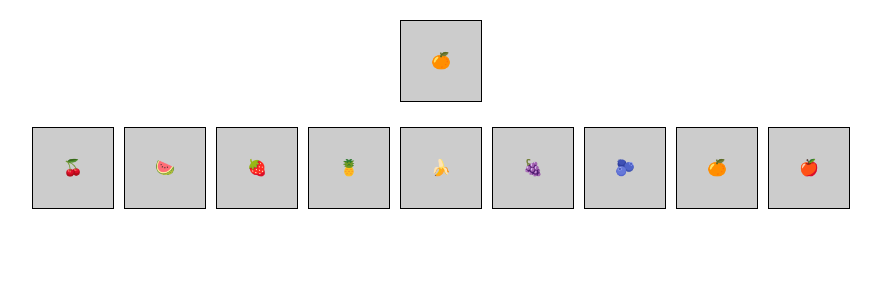
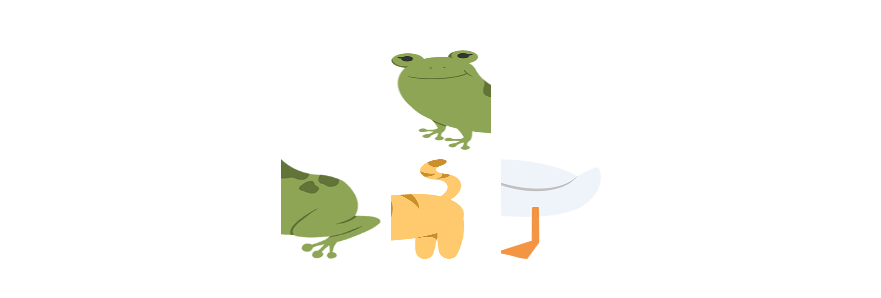
Before and after one commit to Henaniomu/ZSWI, a plain HTML site: page Game/Clicks/index.html in a window 1280 px wide. Shown: the whole page, without its empty margins (199-1080 px from the left). Drawn offline with Linux system fonts and the light colour scheme.

Commit message:
added pictures support. there are two lists of pictures, first one is for the left halves of the animal/fruit/whatever, the second one is for the other half

```diff
--- a/Game/Clicks/index.html
+++ b/Game/Clicks/index.html
@@ -7,11 +7,9 @@
     <link rel="stylesheet" href="style.css">
 </head>
 <body>
-<div class="game-container" id="gameContainer">
-    <div class="icon-bottom" id="iconBottom"></div>
-    <div class="icons-top">
-        <!-- Unique icons will be generated here -->
-    </div>
+<div id="gameContainer" class="game-container">
+    <div id="iconTop" class="icon-top"></div>
+    <div id="iconBottom" class="icon-bottom"></div>
 </div>
 
 <script src="script.js"></script>
--- a/Game/Clicks/script.js
+++ b/Game/Clicks/script.js
@@ -1,36 +1,53 @@
-let icons = ['🍎', '🍌', '🍊', '🍇', '🍉', '🍍', '🍓', '🫐', '🍒'];
-let selectedIcon;
+let leftAnimalImages = ['../PNG/cat1.png', '../PNG/duck1.png', '../PNG/frog1.png'];
+let rightAnimalImages = ['../PNG/cat2.png', '../PNG/duck2.png', '../PNG/frog2.png'];
+let selectedLeftAnimal;
+let gameContainer = document.getElementById('gameContainer');
 
-function shuffleIcons() {
-    for (let i = icons.length - 1; i > 0; i--) {
-        const j = Math.floor(Math.random() * (i + 1));
-        [icons[i], icons[j]] = [icons[j], icons[i]];
+function shuffleAnimals() {
+    let currentIndex = leftAnimalImages.length;
+    let temporaryValue, randomIndex;
+
+    // Пока остаются элементы для перетасовки...
+    while (currentIndex !== 0) {
+        // Выбираем случайный оставшийся элемент...
+        randomIndex = Math.floor(Math.random() * currentIndex);
+        currentIndex--;
+
+        // Меняем текущий элемент с элементом на случайной позиции...
+        temporaryValue = leftAnimalImages[currentIndex];
+        leftAnimalImages[currentIndex] = leftAnimalImages[randomIndex];
+        leftAnimalImages[randomIndex] = temporaryValue;
+
+        temporaryValue = rightAnimalImages[currentIndex];
+        rightAnimalImages[currentIndex] = rightAnimalImages[randomIndex];
+        rightAnimalImages[randomIndex] = temporaryValue;
     }
 }
 
-function createIcons() {
-    shuffleIcons();
+function createAnimals() {
+    shuffleAnimals();
 
-    // Генерируем иконку внизу экрана
+    // Генерируем изображение левой половины в верхней части экрана
+    let iconTopContainer = document.getElementById('iconTop');
+    selectedLeftAnimal = leftAnimalImages[Math.floor(Math.random() * leftAnimalImages.length)];
+    iconTopContainer.innerHTML = `<img src="${selectedLeftAnimal}" alt="Left Animal Image">`;
+
+    // Генерируем уникальные изображения правых половинок в нижней части экрана
     let iconBottomContainer = document.getElementById('iconBottom');
-    selectedIcon = icons[Math.floor(Math.random() * icons.length)];
-    iconBottomContainer.textContent = selectedIcon;
-
-    // Генерируем уникальные иконки в верхней части экрана
-    let iconsTopContainer = document.querySelector('.icons-top');
-    icons.forEach(icon => {
-        const iconElement = document.createElement('div');
+    rightAnimalImages.forEach(animal => {
+        const iconElement = document.createElement('img');
+        iconElement.src = animal;
+        iconElement.alt = 'Right Animal Image';
         iconElement.classList.add('icon');
-        iconElement.textContent = icon;
         iconElement.addEventListener('click', () => {
-            checkMatch(icon);
+            checkMatch(animal);
         });
-        iconsTopContainer.appendChild(iconElement);
+        iconBottomContainer.appendChild(iconElement);
     });
 }
 
-function checkMatch(icon) {
-    if (icon === selectedIcon) {
+function checkMatch(rightAnimal) {
+    if (rightAnimal === getCorrespondingRightAnimal(selectedLeftAnimal)) {
         alert('Поздравляем! Вы нашли совпадение!');
         resetGame();
     } else {
@@ -38,85 +55,20 @@ function checkMatch(icon) {
     }
 }
 
+function getCorrespondingRightAnimal(leftAnimal) {
+    // Ищем соответствующую правую половину изображения по имени левого изображения
+    let index = leftAnimalImages.indexOf(leftAnimal);
+    return rightAnimalImages[index];
+}
+
 function resetGame() {
     // Очищаем содержимое контейнеров
-    let iconsTopContainer = document.querySelector('.icons-top');
     let iconBottomContainer = document.getElementById('iconBottom');
-    iconsTopContainer.innerHTML = '';
     iconBottomContainer.innerHTML = '';
-
+    let iconTopContainer = document.getElementById('iconTop');
+    iconTopContainer.innerHTML = '';
     // Создаем игру заново
-    createIcons();
+    createAnimals();
 }
 
-createIcons();
-
-
-
-// let cells = ['Apple', 'Banana', 'Orange', 'Grapes', 'Watermelon', 'Pineapple', 'Strawberry', 'Blueberry', 'Cherry'];
-// let selectedCellName;
-// let gameContainer = document.getElementById('gameContainer');
-//
-// function shuffleCells() {
-//     let duplicatedCells = cells.slice();
-//     cells = cells.concat(duplicatedCells);
-//
-//     for (let i = cells.length - 1; i > 0; i--) {
-//         const j = Math.floor(Math.random() * (i + 1));
-//         [cells[i], cells[j]] = [cells[j], cells[i]];
-//     }
-//
-//     let firstRow = cells.slice(0, cells.length / 2);
-//     let secondRow = cells.slice(cells.length / 2);
-//
-//     shuffleArray(firstRow);
-//     shuffleArray(secondRow);
-//
-//     cells = firstRow.concat(secondRow);
-// }
-//
-// function shuffleArray(array) {
-//     for (let i = array.length - 1; i > 0; i--) {
-//         const j = Math.floor(Math.random() * (i + 1));
-//         [array[i], array[j]] = [array[j], array[i]];
-//     }
-// }
-//
-// function createCells() {
-//     shuffleCells();
-//     cells.forEach((cellName) => {
-//         const cell = document.createElement('div');
-//         cell.classList.add('cell');
-//         cell.textContent = cellName;
-//         cell.addEventListener('click', () => {
-//             checkMatch(cell);
-//         });
-//         gameContainer.appendChild(cell);
-//     });
-// }
-//
-// function checkMatch(cell) {
-//     if (cell.textContent === selectedCellName) {
-//         alert('Success');
-//         resetGame();
-//     } else {
-//         alert('Failure');
-//     }
-// }
-//
-// function resetGame() {
-//     gameContainer.innerHTML = '';
-//     cells = ['Apple', 'Banana', 'Orange', 'Grapes', 'Watermelon', 'Pineapple', 'Strawberry', 'Blueberry', 'Cherry'];
-//     createCells();
-//     selectRandomCell();
-// }
-//
-// function selectRandomCell() {
-//     let randomIndex = Math.floor(Math.random() * cells.length);
-//     let allCells = document.querySelectorAll('.cell');
-//     selectedCellName = allCells[randomIndex].textContent;
-//     allCells[randomIndex].classList.add('selected');
-// }
-//
-// createCells();
-// selectRandomCell();
+createAnimals();
--- a/Game/Clicks/style.css
+++ b/Game/Clicks/style.css
@@ -1,25 +1,19 @@
-.game-container {
+.icon-bottom {
   text-align: center;
 }
 
-.icon {
-  width: 80px;
-  height: 80px;
-  background-color: #CCC;
-  border: 1px solid #000;
-  display: inline-block;
+.icon-bottom img {
+  width: 100px; /* Размеры можно настроить под ваши изображения */
+  height: 100px;
   margin: 5px;
-  text-align: center;
-  line-height: 80px;
   cursor: pointer;
 }
+.icon-top {
+  text-align: center;
+  margin-top: 50px; /* Добавляем отступ сверху, чтобы изображение было ближе к верху */
+}
 
-.icon-bottom {
-  width: 80px;
-  height: 80px;
-  background-color: #CCC;
-  border: 1px solid #000;
-  margin: 20px auto; /* Центрируем по горизонтали */
-  text-align: center;
-  line-height: 80px;
+.icon-top img {
+  width: 100px; /* Размеры можно настроить под ваши изображения */
+  height: 100px;
 }
```
